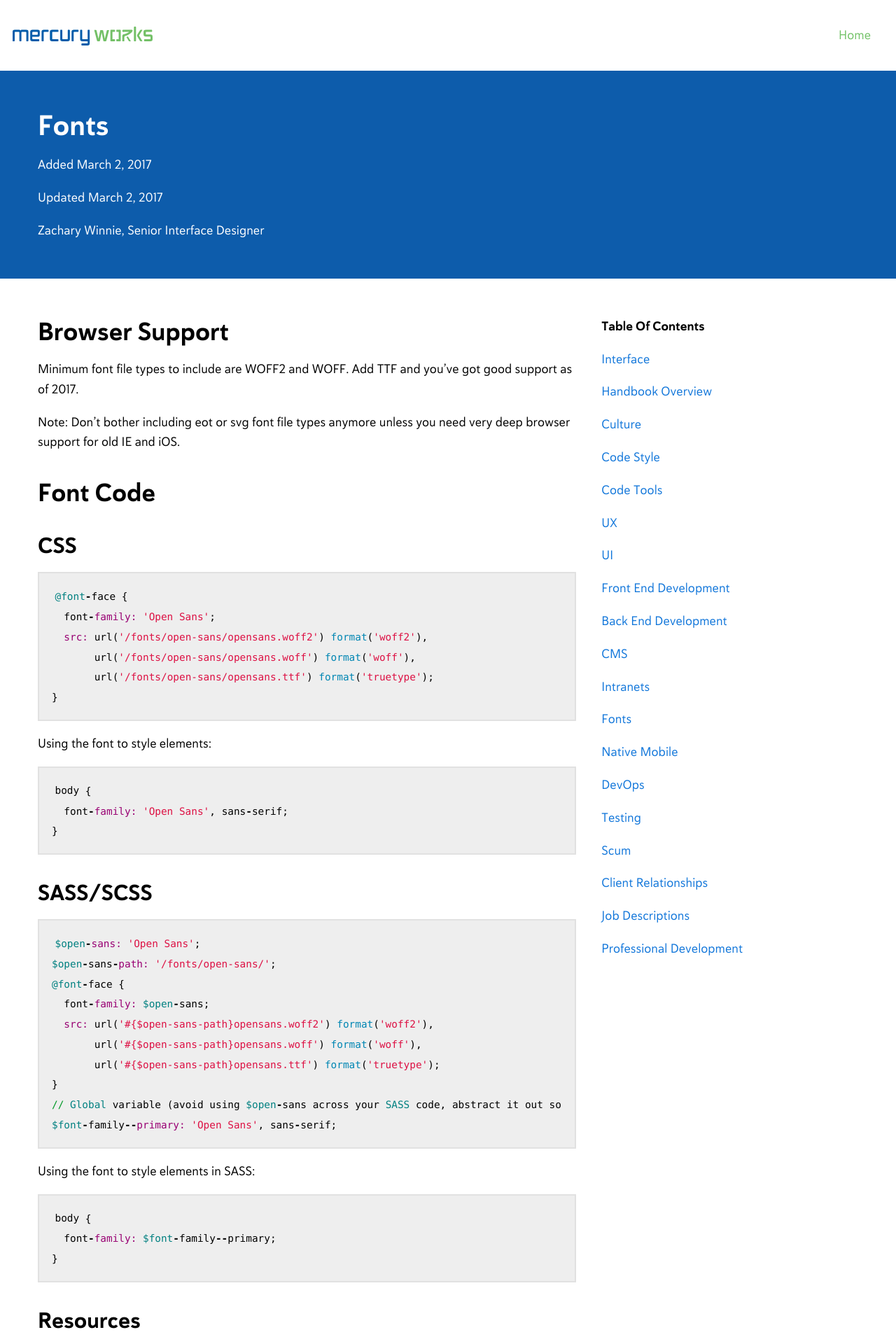
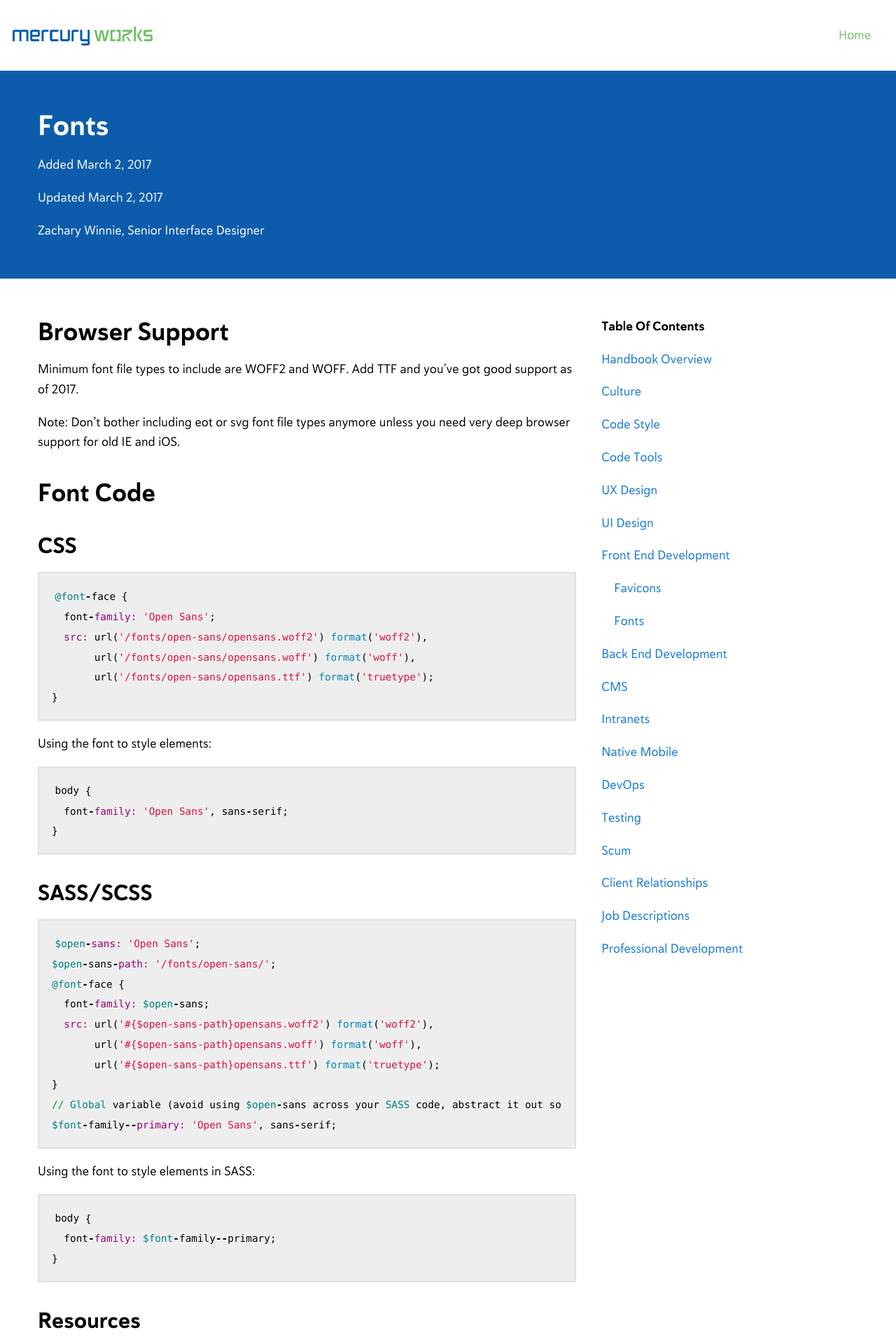
Before and after one commit to mercuryworks/developers-handbook, a Jekyll site: the page built from _posts/2017-03-02-front-end-development-fonts.markdown, in a window 1280 px wide. Shown: the top 1920 px of the page at 70% size. Built offline with Jekyll 4.4.1, drawn with Linux system fonts in a browser that asks for light colours.

Commit message:
Added child for table of contents

```diff
--- a/_includes/table-of-contents.html
+++ b/_includes/table-of-contents.html
@@ -1,5 +1,9 @@
 <h6>Table Of Contents</h6>
 {% assign posts = (site.posts | sort: 'order') %}
 {% for post in posts %}
-      <a class="display--block" href="{{ post.url | relative_url }}">{{ post.title | escape }}</a>
+      {% if post.child == true %}
+            <a class="display--block is-child" href="{{ post.url | relative_url }}">{{ post.title | escape }}</a>
+      {% else %}
+            <a class="display--block" href="{{ post.url | relative_url }}">{{ post.title | escape }}</a>
+      {% endif %}
 {% endfor %}
--- a/_posts/2017-03-02-front-end-development-fonts.markdown
+++ b/_posts/2017-03-02-front-end-development-fonts.markdown
@@ -6,7 +6,8 @@ date: 2017-03-02 10:36:00 -0500
 lastUpdated: 2017-03-02 13:42:00 -0500;
 categories: front-end-development fonts
 permalink: /front-end-development/fonts
-order: 100
+order: 70.20
+child: true
 ---
 ## Browser Support
 
--- a/_posts/2017-03-06-ui.markdown
+++ b/_posts/2017-03-06-ui.markdown
@@ -1,6 +1,6 @@
 ---
 layout: post
-title: "UI"
+title: "UI Design"
 author: Zachary Winnie, Senior Interface Designer
 date: 2017-03-06 10:43:00 -0500
 lastUpdated: 2017-03-06 10:43:00 -0500
--- a/_posts/2017-03-06-ux.markdown
+++ b/_posts/2017-03-06-ux.markdown
@@ -1,6 +1,6 @@
 ---
 layout: post
-title: "UX"
+title: "UX Design"
 author: Zachary Winnie, Senior Interface Designer
 date: 2017-03-06 10:43:00 -0500
 lastUpdated: 2017-03-06 10:43:00 -0500
--- /dev/null
+++ b/_sass/custom/handbook/components/_table-of-contents.scss
@@ -0,0 +1,4 @@
+
+.is-child {
+    margin-left: $spacer;
+}
--- a/_sass/custom/handbook/handbook.scss
+++ b/_sass/custom/handbook/handbook.scss
@@ -5,3 +5,6 @@
 // Typography
 @import 'typography/_code.scss';
 @import 'typography/_haboro-sans.scss';
+
+// Components
+@import 'components/_table-of-contents.scss';
```
Also changed, not shown: _posts/2017-03-02-front-end-development-favicons.markdown (added, +13 -0 lines), _posts/2017-03-02-interface.markdown (deleted, +0 -10 lines).
